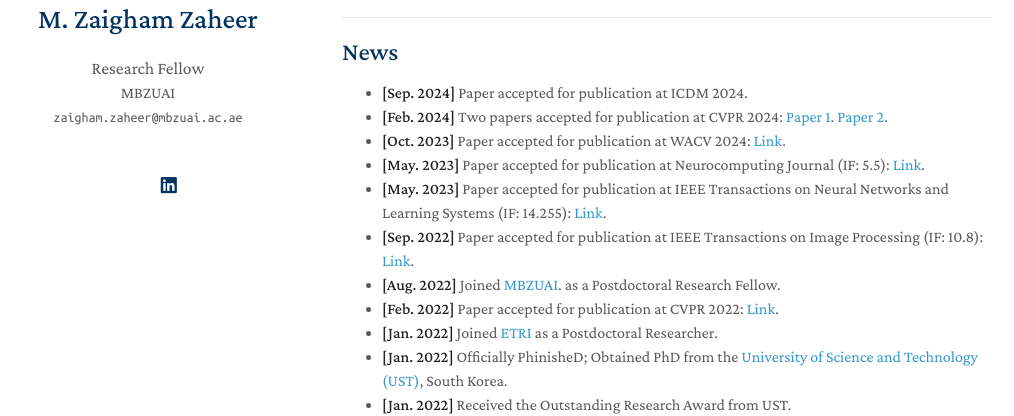
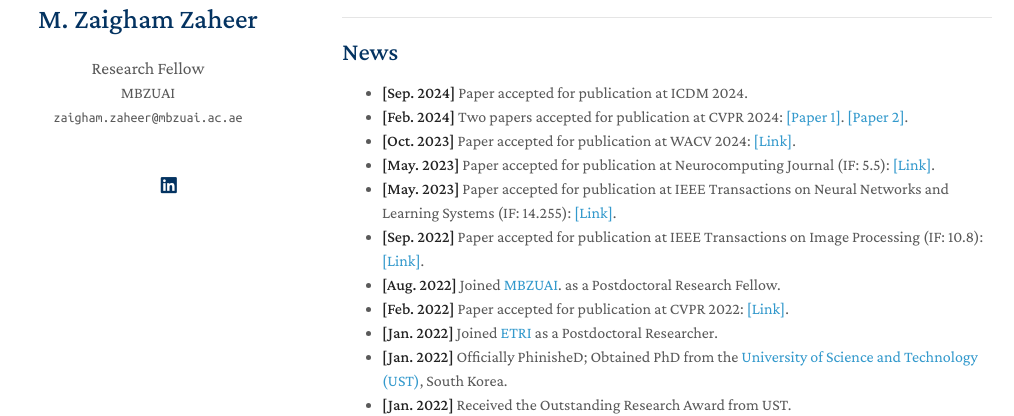
Before and after one commit to ZaighamZ/ZaighamZ.github.io, a Jekyll site: the page built from index.md, in a window 1280 px wide and 900 px high, scrolled down 1078 px. Shown: the part 317-733 px from the top of the window, without its empty margins (128-1142 px from the left). Built offline with Jekyll 4.4.1, drawn with Linux system fonts in a browser that asks for light colours; nearby versions of some CDN libraries; a style sheet for code colours, icons or effects is not loaded.

```diff
--- a/index.md
+++ b/index.md
@@ -58,13 +58,13 @@ I have been working on projects covering some of the advanced topics of machine
 ***
 ## News
 - **[Sep. 2024]** Paper accepted for publication at ICDM 2024.
-- **[Feb. 2024]** Two papers accepted for publication at CVPR 2024: [Paper 1](https://openaccess.thecvf.com/content/CVPR2024/papers/Al-lahham_Collaborative_Learning_of_Anomalies_with_Privacy_CLAP_for_Unsupervised_Video_CVPR_2024_paper.pdf){:target="_blank"}. [Paper 2]( https://openaccess.thecvf.com/content/CVPR2024/papers/Islam_DiffuseMix_Label-Preserving_Data_Augmentation_with_Diffusion_Models_CVPR_2024_paper.pdf){:target="_blank"}.
-- **[Oct. 2023]** Paper accepted for publication at WACV 2024: [Link](https://arxiv.org/abs/2310.17650){:target="_blank"}.
-- **[May. 2023]** Paper accepted for publication at Neurocomputing Journal (IF: 5.5): [Link](https://arxiv.org/abs/2303.10704/){:target="_blank"}.
-- **[May. 2023]** Paper accepted for publication at IEEE Transactions on Neural Networks and Learning Systems (IF: 14.255): [Link](https://ieeexplore.ieee.org/document/10136845/){:target="_blank"}.
-- **[Sep. 2022]** Paper accepted for publication at IEEE Transactions on Image Processing (IF: 10.8): [Link](https://arxiv.org/pdf/2203.13716/){:target="_blank"}.
+- **[Feb. 2024]** Two papers accepted for publication at CVPR 2024: [[Paper 1]](https://openaccess.thecvf.com/content/CVPR2024/papers/Al-lahham_Collaborative_Learning_of_Anomalies_with_Privacy_CLAP_for_Unsupervised_Video_CVPR_2024_paper.pdf){:target="_blank"}. [[Paper 2]]( https://openaccess.thecvf.com/content/CVPR2024/papers/Islam_DiffuseMix_Label-Preserving_Data_Augmentation_with_Diffusion_Models_CVPR_2024_paper.pdf){:target="_blank"}.
+- **[Oct. 2023]** Paper accepted for publication at WACV 2024: [[Link]](https://arxiv.org/abs/2310.17650){:target="_blank"}.
+- **[May. 2023]** Paper accepted for publication at Neurocomputing Journal (IF: 5.5): [[Link]](https://arxiv.org/abs/2303.10704/){:target="_blank"}.
+- **[May. 2023]** Paper accepted for publication at IEEE Transactions on Neural Networks and Learning Systems (IF: 14.255): [[Link]](https://ieeexplore.ieee.org/document/10136845/){:target="_blank"}.
+- **[Sep. 2022]** Paper accepted for publication at IEEE Transactions on Image Processing (IF: 10.8): [[Link]](https://arxiv.org/pdf/2203.13716/){:target="_blank"}.
 - **[Aug. 2022]** Joined [MBZUAI](https://mbzuai.ac.ae/){:target="_blank"}. as a Postdoctoral Research Fellow.
-- **[Feb. 2022]** Paper accepted for publication at CVPR 2022: [Link](https://openaccess.thecvf.com/content/CVPR2022/papers/Zaheer_Generative_Cooperative_Learning_for_Unsupervised_Video_Anomaly_Detection_CVPR_2022_paper.pdf){:target="_blank"}.
+- **[Feb. 2022]** Paper accepted for publication at CVPR 2022: [[Link]](https://openaccess.thecvf.com/content/CVPR2022/papers/Zaheer_Generative_Cooperative_Learning_for_Unsupervised_Video_Anomaly_Detection_CVPR_2022_paper.pdf){:target="_blank"}.
 - **[Jan. 2022]** Joined [ETRI](www.etri.re.kr){:target="_blank"} as a Postdoctoral Researcher.
 - **[Jan. 2022]** Officially PhinisheD; Obtained PhD from the [University of Science and Technology (UST)](www.ust.ac.kr/){:target="_blank"}, South Korea.
 - **[Jan. 2022]** Received the Outstanding Research Award from UST.
```
